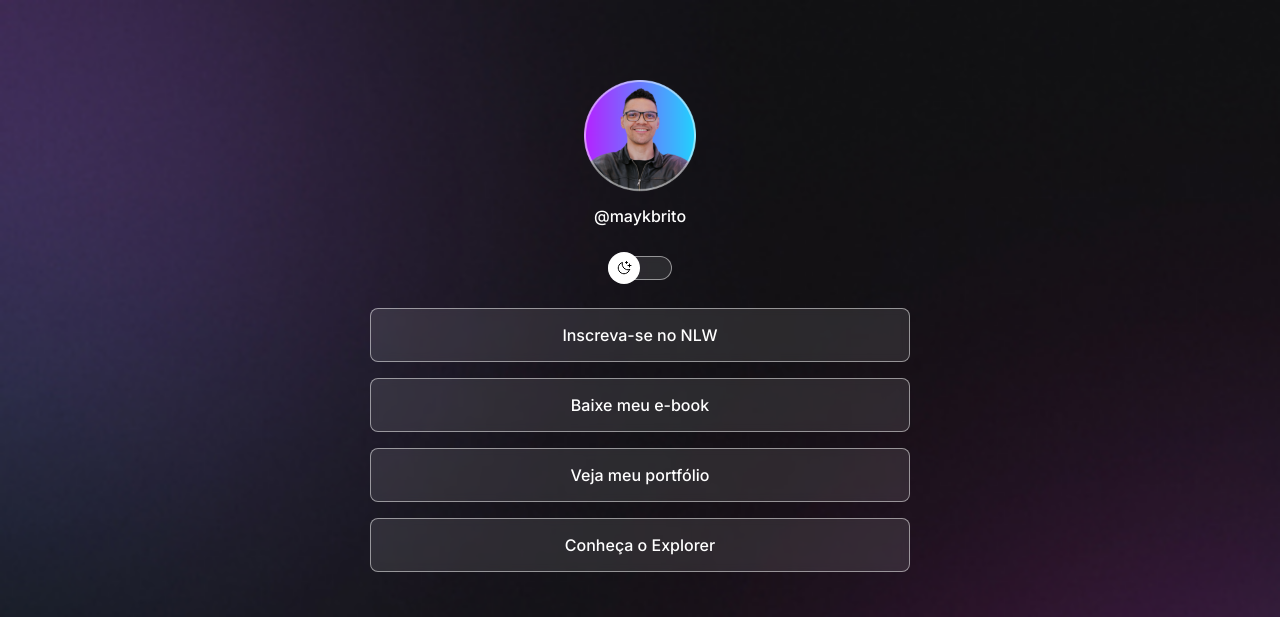
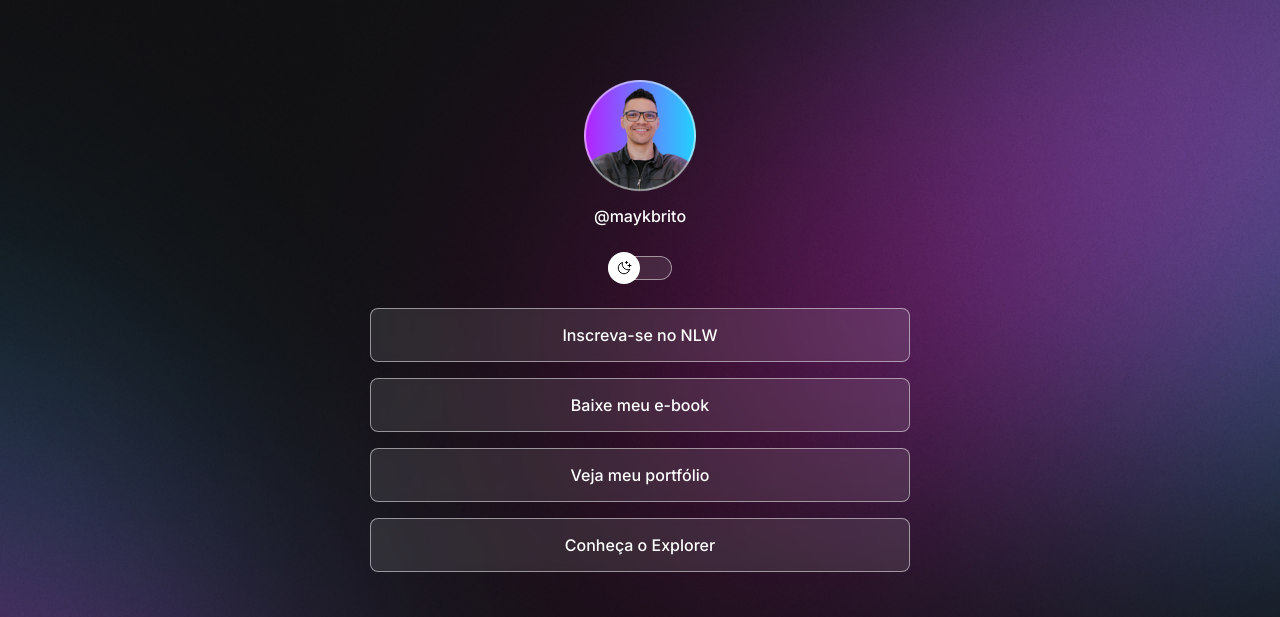
Before and after one commit to silvaroger/projeto, a plain HTML site: page discover/projeto/index.html in a window 1280 px wide. Shown: the top 617 px of the page. Drawn offline with nearby package versions, Linux system fonts and the light colour scheme.

Commit message:
change background based on media queries

```diff
--- a/discover/projeto/style.css
+++ b/discover/projeto/style.css
@@ -26,6 +26,7 @@
 
 body {
   background: var(--bg-url) no-repeat top center/cover;
+  height: 100vh;
 }
 
 body * {
@@ -144,3 +145,14 @@ footer {
   text-align: center;
   font-size: 14px;
 }
+
+
+/* media queries */
+@media (min-width: 700px){
+  :root {
+    --bg-url: url('./assets/bg-desktop.jpg')
+  }
+  .light {
+    --bg-url: url('./assets/bg-desktop-light.jpg')
+  }
+}
```
Also changed, not shown: discover/projeto/assets/bg-desktop-light.jpg (added), discover/projeto/assets/bg-desktop.jpg (added).
